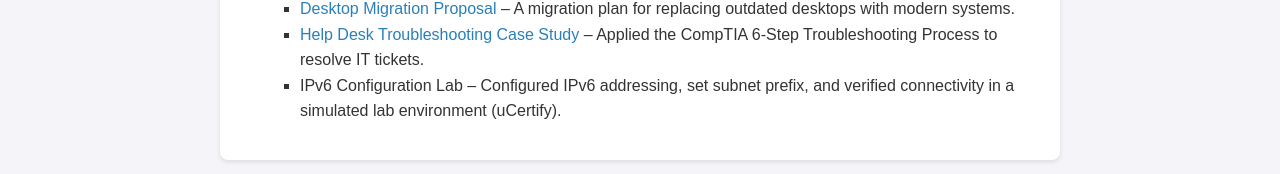
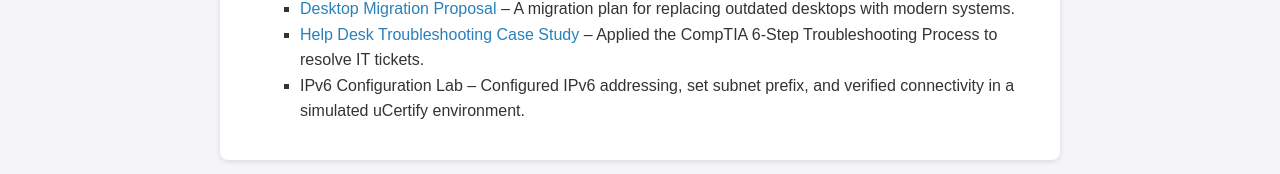
Before and after one commit to jw-it1995/jw-it1995.github.io, a plain HTML site: page index.html in a window 1280 px wide. Shown: the part 278-452 px from the top of the page. Drawn offline with Linux system fonts and the light colour scheme.

Commit message:
Update index.html

```diff
--- a/index.html
+++ b/index.html
@@ -63,7 +63,7 @@
         <a href="projects/SupportQueueCaseStudyProject3.pptx" target="_blank">Help Desk Troubleshooting Case Study</a> – Applied the CompTIA 6-Step Troubleshooting Process to resolve IT tickets.
       </li>
       <li>
-        IPv6 Configuration Lab – Configured IPv6 addressing, set subnet prefix, and verified connectivity in a simulated lab environment (uCertify).
+        IPv6 Configuration Lab – Configured IPv6 addressing, set subnet prefix, and verified connectivity in a simulated uCertify environment.
       </li>
     </ul>
   </section>
```
